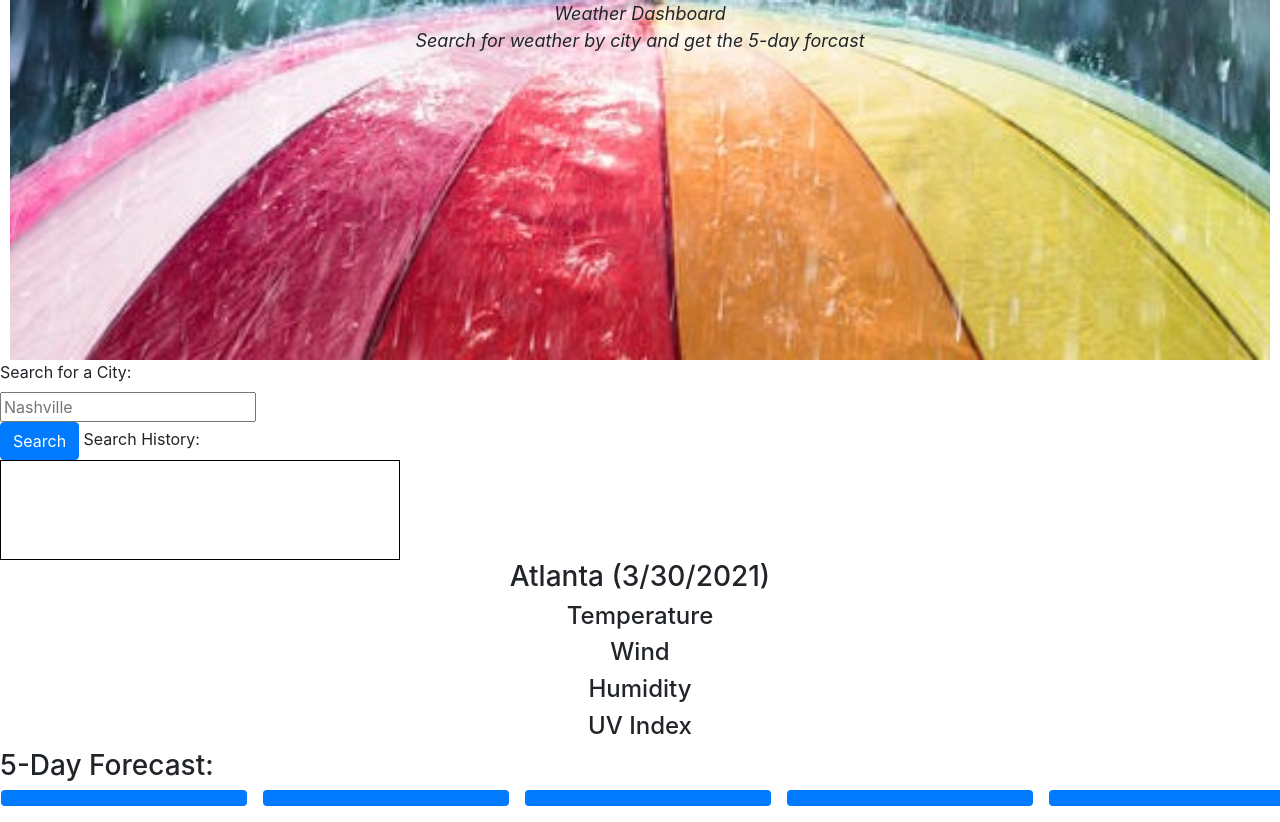
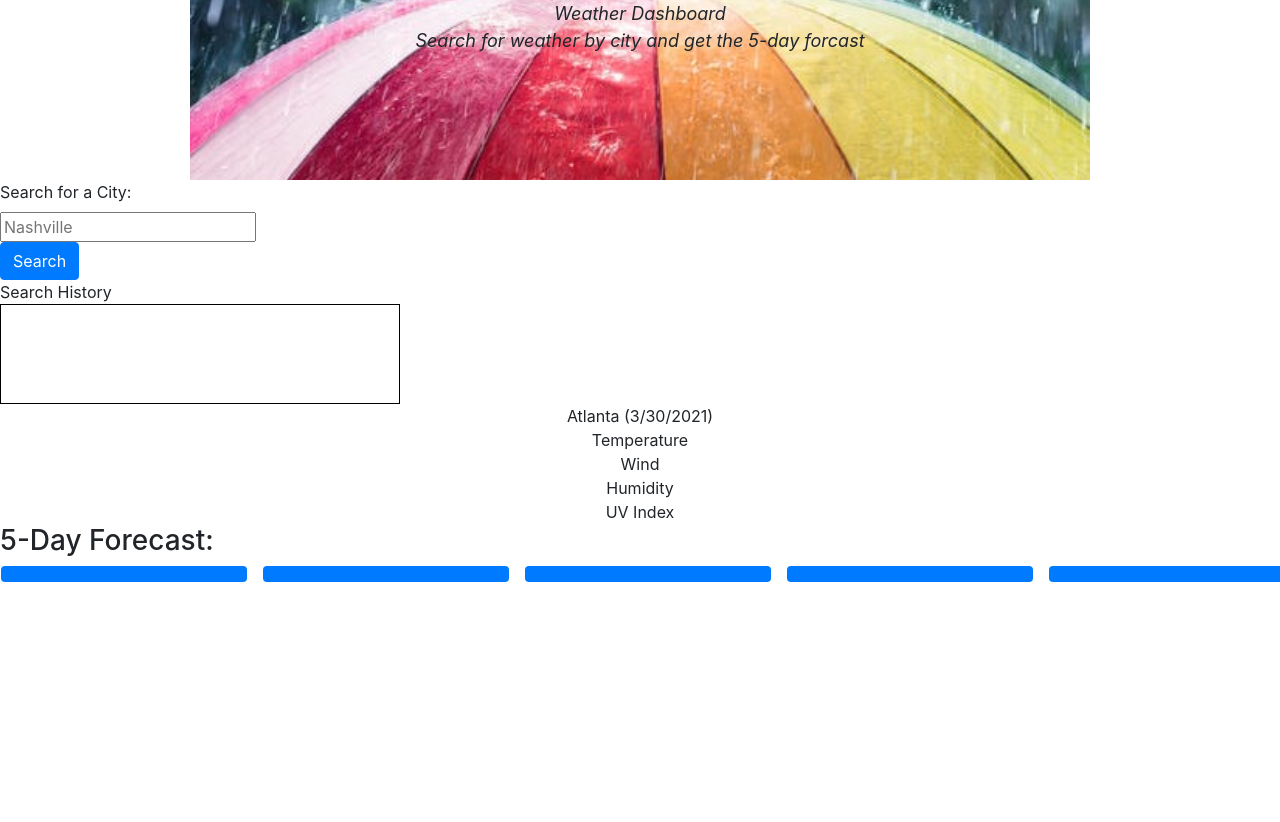
Before and after one commit to HunterMel/News-Channel-Z, a plain HTML site: page index.html in a window 1280 px wide. After the commit the page ends 800 px from the top, so only its background shows below. Drawn offline with nearby package versions, Linux system fonts and the light colour scheme.

Commit message:
Improved sizing of clipart

```diff
--- a/index.html
+++ b/index.html
@@ -25,7 +25,7 @@
 
         <button type="button" class="btn btn-primary" id="searchButton">Search</button>
 
-        Search History:
+        <Header>Search History</Header>
         <div style="border:1px solid black; width:400px; height:100px; overflow-y:scroll;">
             <ul id="searchHistory"></ul>
         </div>
@@ -36,11 +36,11 @@
         <div>
 
             <div>
-                <h3 class="index" id="currentCity">Atlanta (3/30/2021)</h3>
-                <h4 class="index" id="currentTemp">Temperature</h4>
-                <h4 class="index" id="currentWind">Wind</h4>
-                <h4 class="index" id="currentHumidity">Humidity</h4>
-                <h4 class="index" id="currentIndex">UV Index</h4>
+                <h8 class="index" id="currentCity">Atlanta (3/30/2021)</h8>
+                <h7 class="index" id="currentTemp">Temperature</h7>
+                <h7 class="index" id="currentWind">Wind</h7>
+                <h7 class="index" id="currentHumidity">Humidity</h7>
+                <h7 class="index" id="currentIndex">UV Index</h7>
 
             </div>
 
--- a/style.css
+++ b/style.css
@@ -3,8 +3,8 @@
     background-position: center;
     background-repeat: no-repeat;
     background-size: cover;
-    width: 70em;
-    height: 20em;
+    width: 50em;
+    height: 10em;
     margin: auto;
     border: 3em;
     text-align: center;
```
